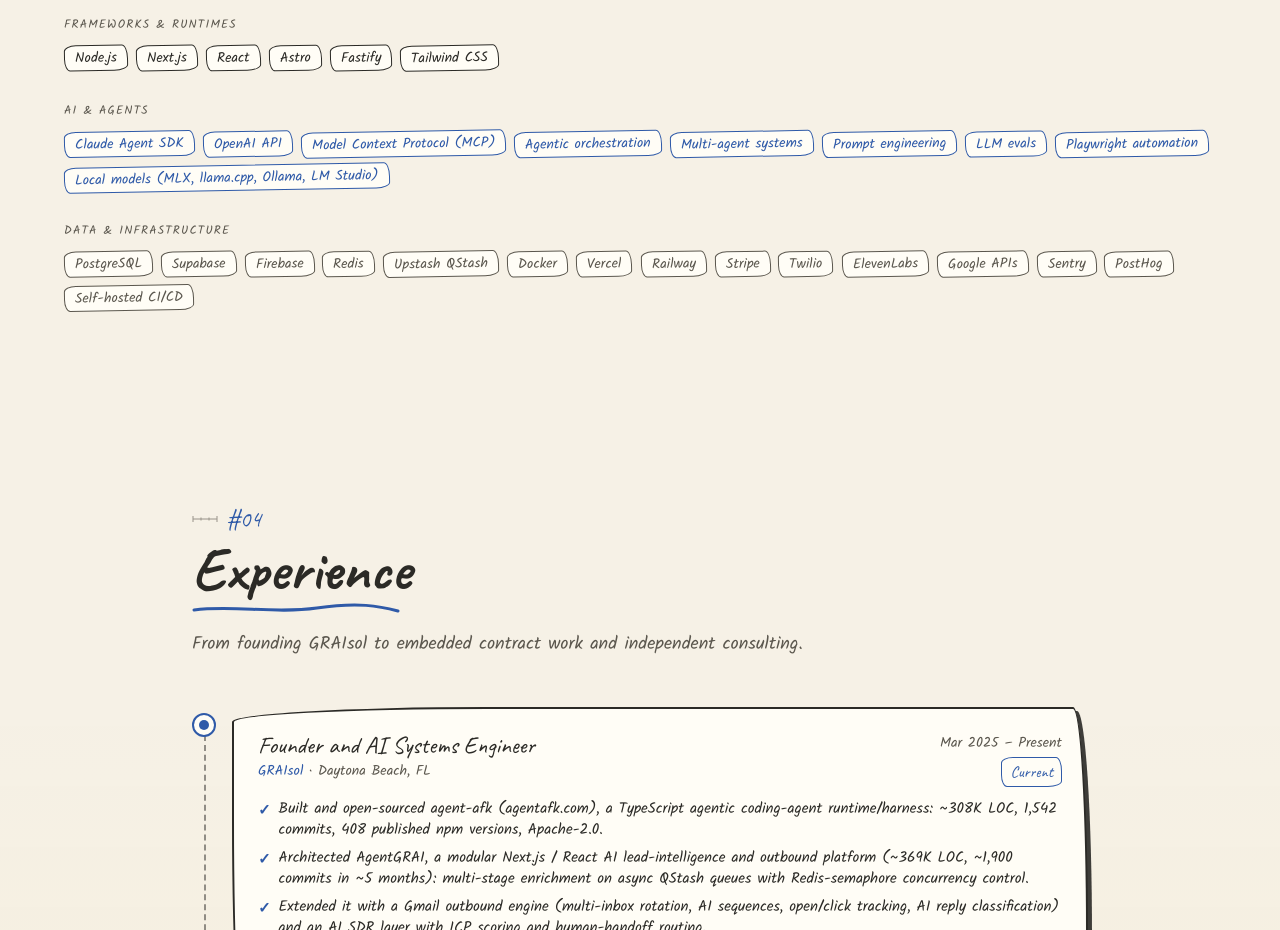
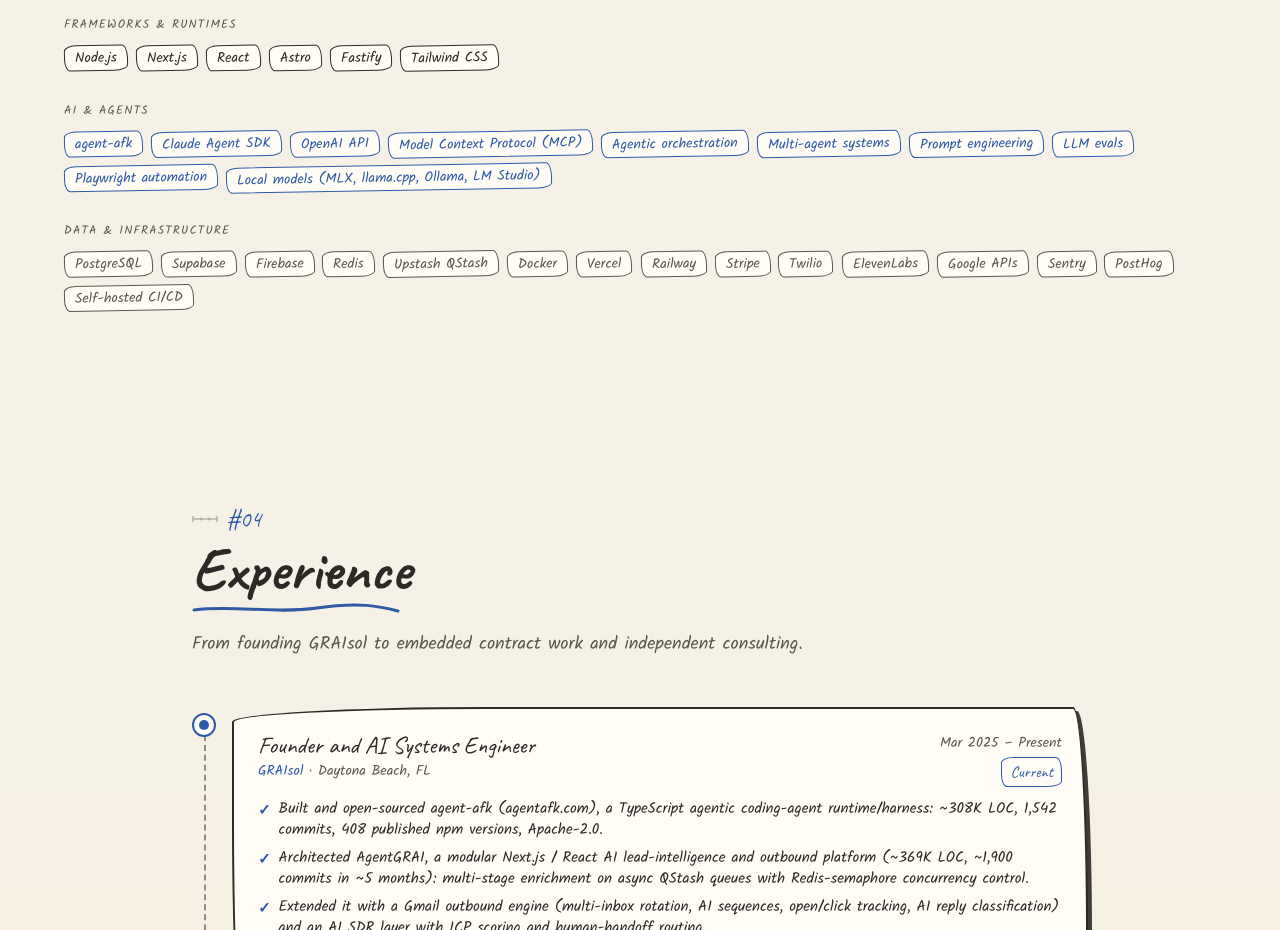
Before and after one commit to griffinwork40/portfolio, a Next.js app: page / in a window 1280 px wide. Shown: the part 4260-5190 px from the top of the page. Built offline with nearby package versions, Linux system fonts and the light colour scheme.

Commit message:
Add agent-afk to AI & Agents skills

```diff
--- a/data/content.ts
+++ b/data/content.ts
@@ -175,7 +175,7 @@
   languages: ['TypeScript', 'JavaScript', 'Python', 'Rust', 'Swift', 'SQL'],
   frameworks: ['Node.js', 'Next.js', 'React', 'Astro', 'Fastify', 'Tailwind CSS'],
   aiAndAgents: [
-    'Claude Agent SDK', 'OpenAI API', 'Model Context Protocol (MCP)',
+    'agent-afk', 'Claude Agent SDK', 'OpenAI API', 'Model Context Protocol (MCP)',
     'Agentic orchestration', 'Multi-agent systems', 'Prompt engineering',
     'LLM evals', 'Playwright automation', 'Local models (MLX, llama.cpp, Ollama, LM Studio)',
   ],
```
